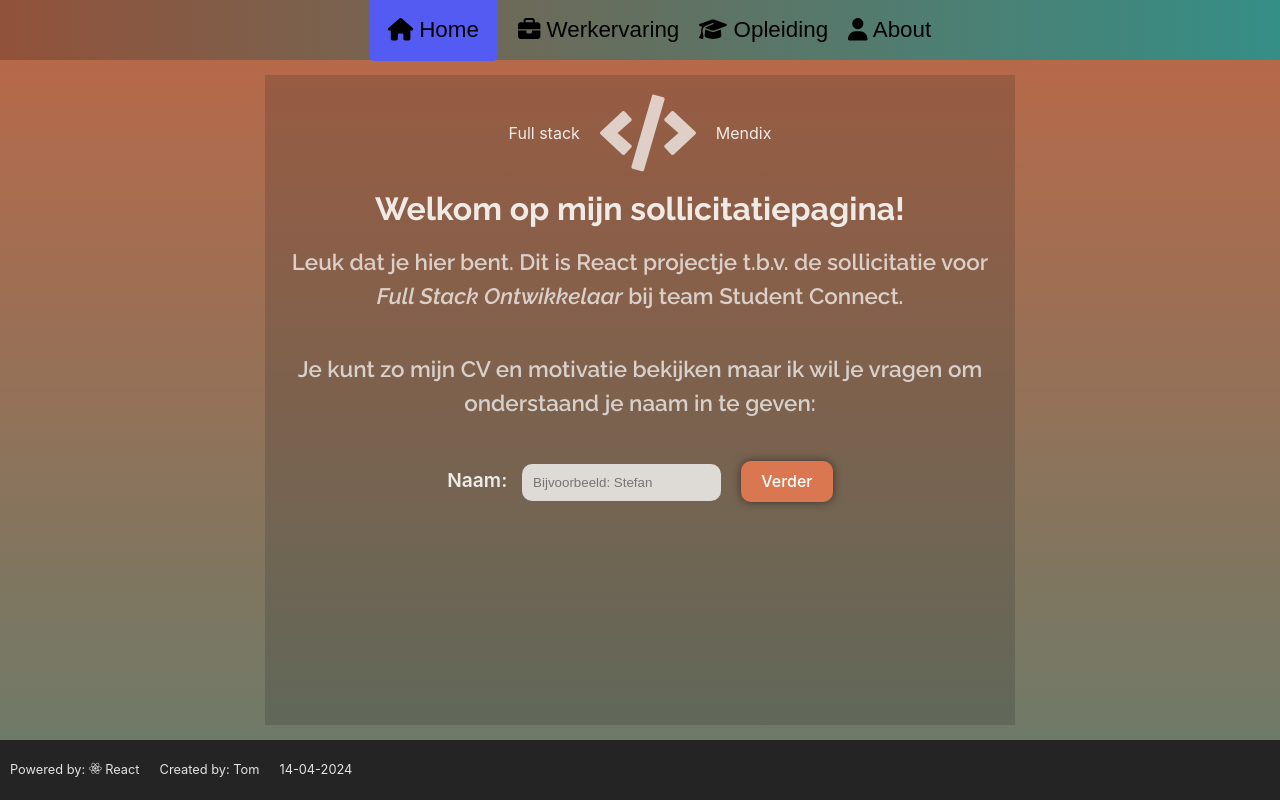
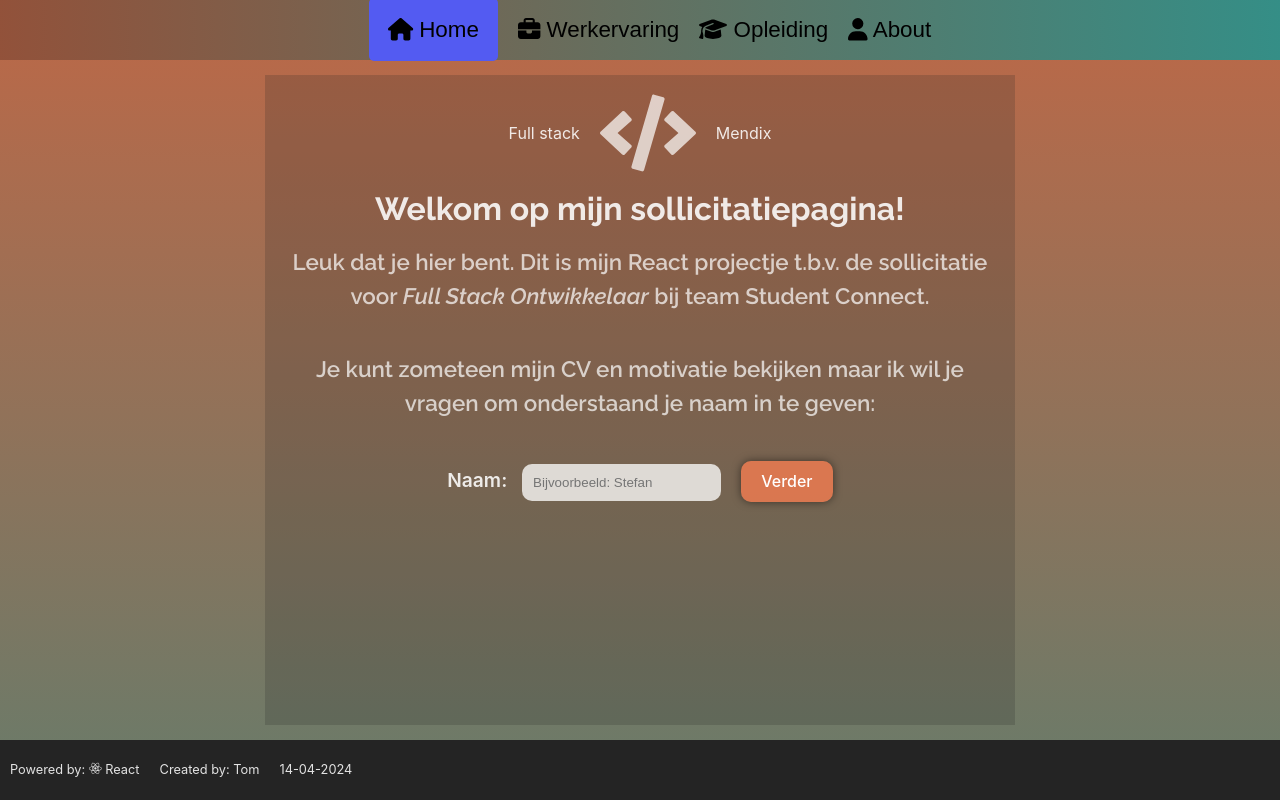
Before and after one commit to tomnovistudentgithub/sollicitatieReact, a React (Vite) app: page / in a window 1280 px wide. Built offline with nearby package versions, Linux system fonts and the light colour scheme.

Commit message:
final commit

```diff
--- a/src/pages/Homepage.jsx
+++ b/src/pages/Homepage.jsx
@@ -37,7 +37,7 @@ function Homepage({name, setName}) {
                 <h1>Welkom{name ? ` ${displayName}  ` : ''} op mijn sollicitatiepagina! </h1>
 
                 <div className="homepage-content-container">
-                    <p> Leuk dat je hier bent. Dit is React projectje t.b.v. de sollicitatie voor <i>Full Stack
+                    <p> Leuk dat je hier bent. Dit is mijn React projectje t.b.v. de sollicitatie voor <i>Full Stack
                         Ontwikkelaar</i> bij team Student Connect. </p>
                 </div>
 
@@ -48,7 +48,7 @@ function Homepage({name, setName}) {
                 ) : (
                     <>
 
-                        <p> Je kunt zo mijn CV en motivatie bekijken maar ik wil je vragen om onderstaand je
+                        <p> Je kunt zometeen mijn CV en motivatie bekijken maar ik wil je vragen om onderstaand je
                             naam in te geven: </p>
 
 
```
